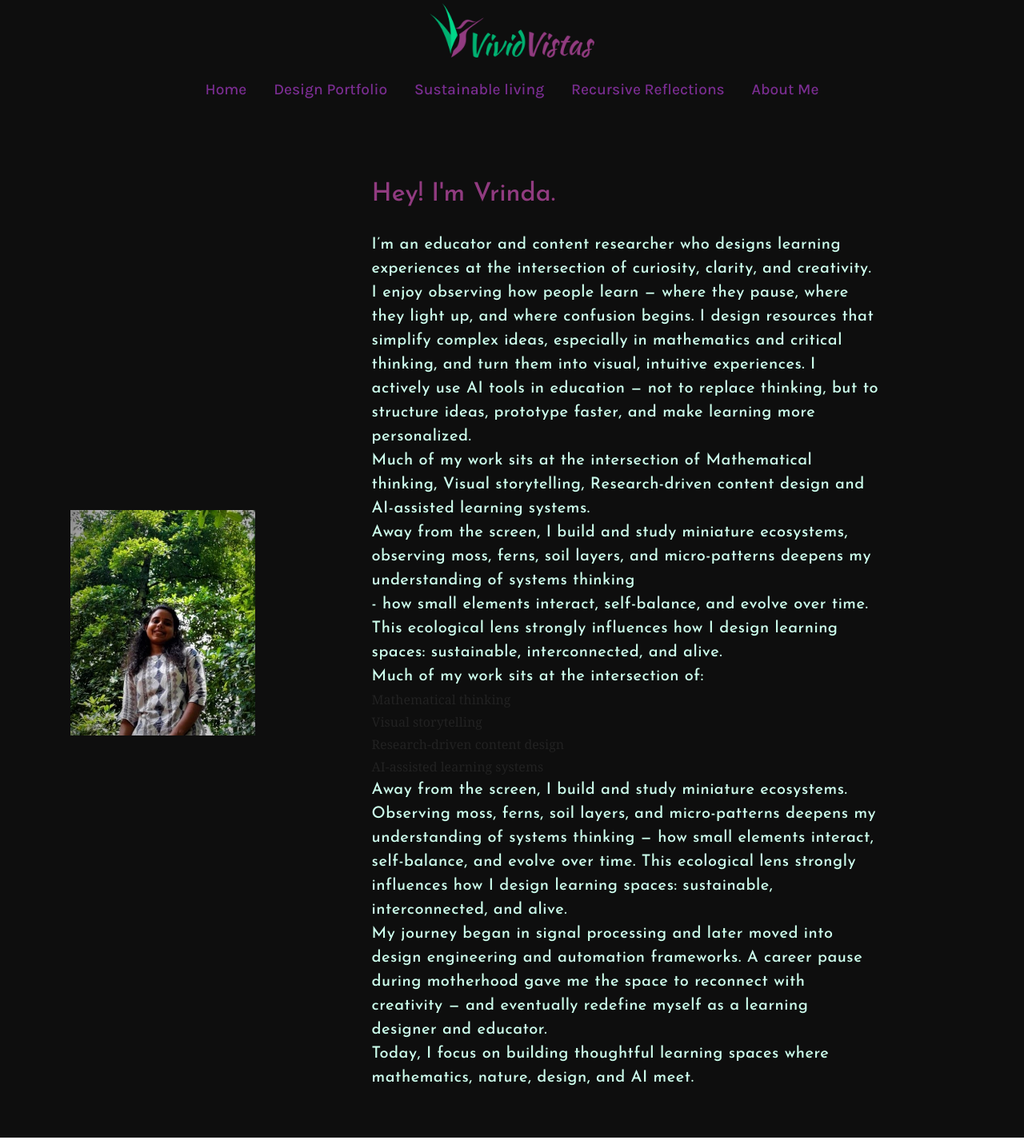
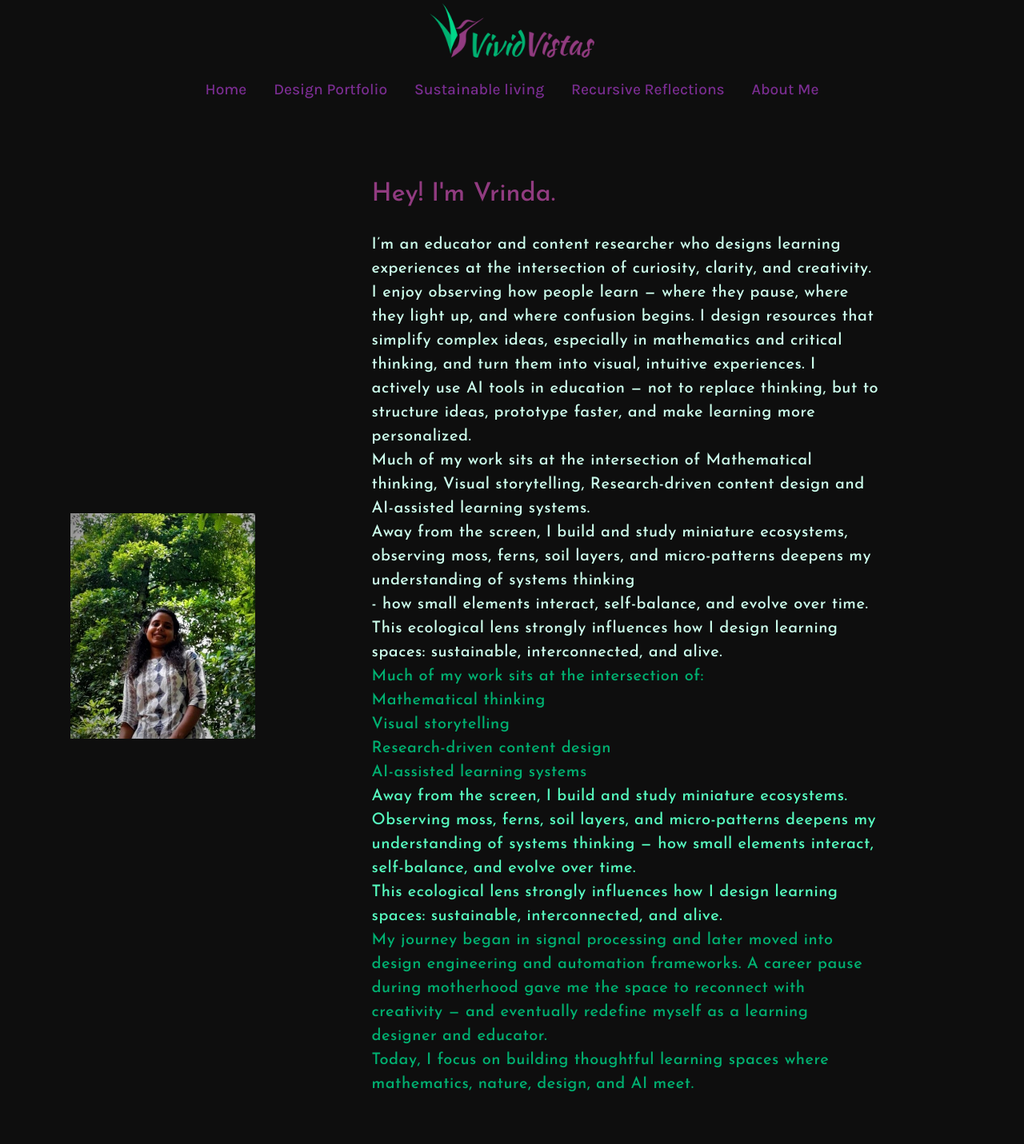
Before and after one commit to vrindarakesh/vrindarakesh.github.io, a Jekyll site: the page aboutMe.html, which Jekyll copies as it is, in a window 1280 px wide. Shown: the whole page at 80% size. Built offline with Jekyll 4.4.1, drawn with Linux system fonts in a browser that asks for light colours.

Commit message:
Updated About Me

```diff
--- a/aboutMe.html
+++ b/aboutMe.html
@@ -66,33 +66,50 @@
                     This ecological lens strongly influences how I design learning spaces: sustainable, interconnected, and alive.
 
                 <div class="past-exp-text">
-  <p><strong>Much of my work sits at the intersection of:</strong></p>
+  <p>
+  <span class="past-exp-text">
+    Much of my work sits at the intersection of:
+  </span>
+</p>
 
-  <ul>
-    <li>Mathematical thinking</li>
-    <li>Visual storytelling</li>
-    <li>Research-driven content design</li>
-    <li>AI-assisted learning systems</li>
-  </ul>
+<p>
+  <span class="past-exp-text">Mathematical thinking</span><br>
+  <span class="past-exp-text">Visual storytelling</span><br>
+  <span class="past-exp-text">Research-driven content design</span><br>
+  <span class="past-exp-text">AI-assisted learning systems</span>
+</p>
 
-  <p>
-    Away from the screen, I build and study miniature ecosystems. Observing moss,
-    ferns, soil layers, and micro-patterns deepens my understanding of systems thinking —
-    how small elements interact, self-balance, and evolve over time. This ecological lens
-    strongly influences how I design learning spaces: sustainable, interconnected, and alive.
-  </p>
+<p>
+  <span class="hobby-text">
+    Away from the screen, I build and study miniature ecosystems.
+    Observing moss, ferns, soil layers, and micro-patterns deepens
+    my understanding of systems thinking — how small elements
+    interact, self-balance, and evolve over time.
+  </span>
+</p>
 
-  <p>
-    My journey began in signal processing and later moved into design engineering
-    and automation frameworks. A career pause during motherhood gave me the space
-    to reconnect with creativity — and eventually redefine myself as a learning
-    designer and educator.
-  </p>
+<p>
+  <span class="hobby-text">
+    This ecological lens strongly influences how I design learning
+    spaces: sustainable, interconnected, and alive.
+  </span>
+</p>
 
-  <p>
-    Today, I focus on building thoughtful learning spaces where mathematics,
-    nature, design, and AI meet.
-  </p>
+<p>
+  <span class="past-exp-text">
+    My journey began in signal processing and later moved into design
+    engineering and automation frameworks. A career pause during
+    motherhood gave me the space to reconnect with creativity —
+    and eventually redefine myself as a learning designer and educator.
+  </span>
+</p>
+
+<p>
+  <span class="past-exp-text">
+    Today, I focus on building thoughtful learning spaces where
+    mathematics, nature, design, and AI meet.
+  </span>
+</p>
 </div>
 
             </div>
```
